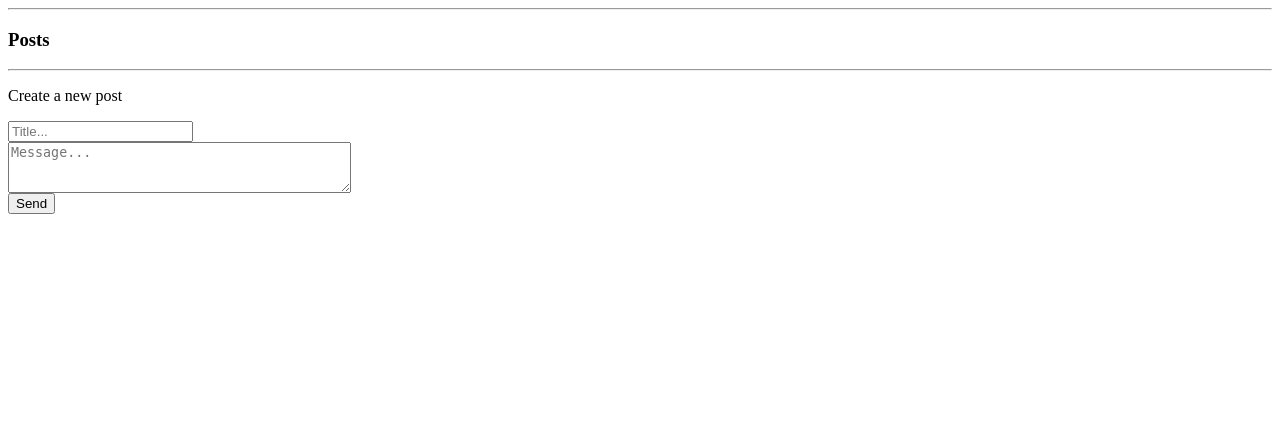
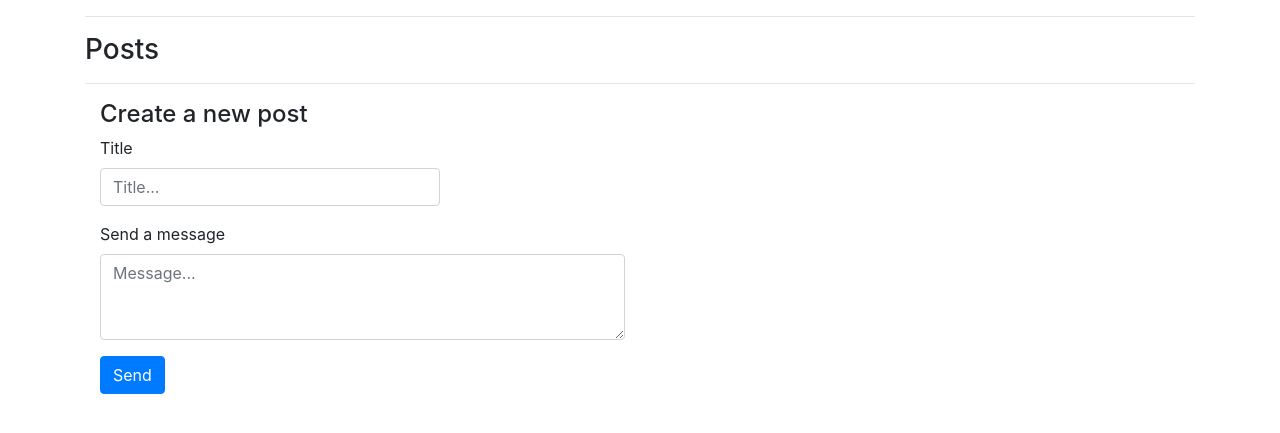
Before and after one commit to elonheimo/keskustelu-palsta, a Flask app: template templates/topic.html in a window 1280 px wide. Shown: the top 433 px of the page. Run offline with Flask 2, Linux system fonts and the light colour scheme; the template is opened without the code that fills it, so the values that code supplies are empty; some libraries are stand-ins or nearby versions.

Commit message:
add initial bootstrap, add editing messages

```diff
--- a/routes.py
+++ b/routes.py
@@ -84,9 +84,9 @@ def send_message(topic_title, post_id):
 
 @app.route("/topic/<topic_title>/<post_id>/edit_message/<int:message_id>", methods=["POST"])
 def edit_message(topic_title, post_id, message_id):
-    #
-    # add check for user permission
-    #
+    if not posts.can_user_edit_message(message_id, session.get("user_id")):
+        print(f"User {session.get('user_id')} not allowed to edit message")
+        return redirect(f"/topic/{topic_title}/{post_id}")
     message = request.form.get("message")
     if posts.edit_message(message, message_id):
         return redirect(f"/topic/{topic_title}/{post_id}")
--- a/templates/topic.html
+++ b/templates/topic.html
@@ -1,20 +1,35 @@
+<!doctype html>
+<meta name="viewport" content="width=device-width, initial-scale=1, shrink-to-fit=no">
+<link rel="stylesheet" href="https://stackpath.bootstrapcdn.com/bootstrap/4.5.0/css/bootstrap.min.css">
+<div class="container">
     <h1> {{title}} </h1>
     <hr>
     <h3> Posts </h3>
     {% if posts %}
         {% for post in posts %}
+            <div class="d-flex flex-row">
+                <div class="p-0">
                     <a href="/topic/{{title}}/{{post.id}}">{{post.title}}</a>
+                </div>
+            </div>
         {% endfor %}
     {% endif %}
     <hr>
     <form action="/topic/{{title}}/send_post" method="POST" onsubmit="return check(this)">
-    <p>Create a new post</p>
-    <input type="text" name="post_title" placeholder="Title...">
-    <br>
-    <textarea name="post_message" placeholder="Message..." rows="3" cols="40"></textarea>
-    <br>
-    <input type="submit" value="Send">
+        <div class="form-group col-4">
+            <h4>Create a new post</h4>
+            <label for="inputUsername">Title</label>
+            <input type="text" class="form-control" name="post_title" placeholder="Title...">
+        </div>
+        <div class="form-group col-6">
+            <label for="text-area">Send a message</label>
+            <textarea class="form-control" rows="3" id="text-area" placeholder="Message..." name="post_message"></textarea>
+        </div>
+        <div class="form-group col-6">
+            <button type="submit" class="btn btn-primary">Send</button>
+        </div>
     </form>
+</div>
 
 <script>
 function check(form) {
```
Also changed, not shown: posts.py (+17 -1 lines), templates/index.html (+22 -7 lines), templates/post.html (+6 -5 lines), topics.py (+17 -0 lines). Lines whose indentation alone changed are shown as unchanged.
